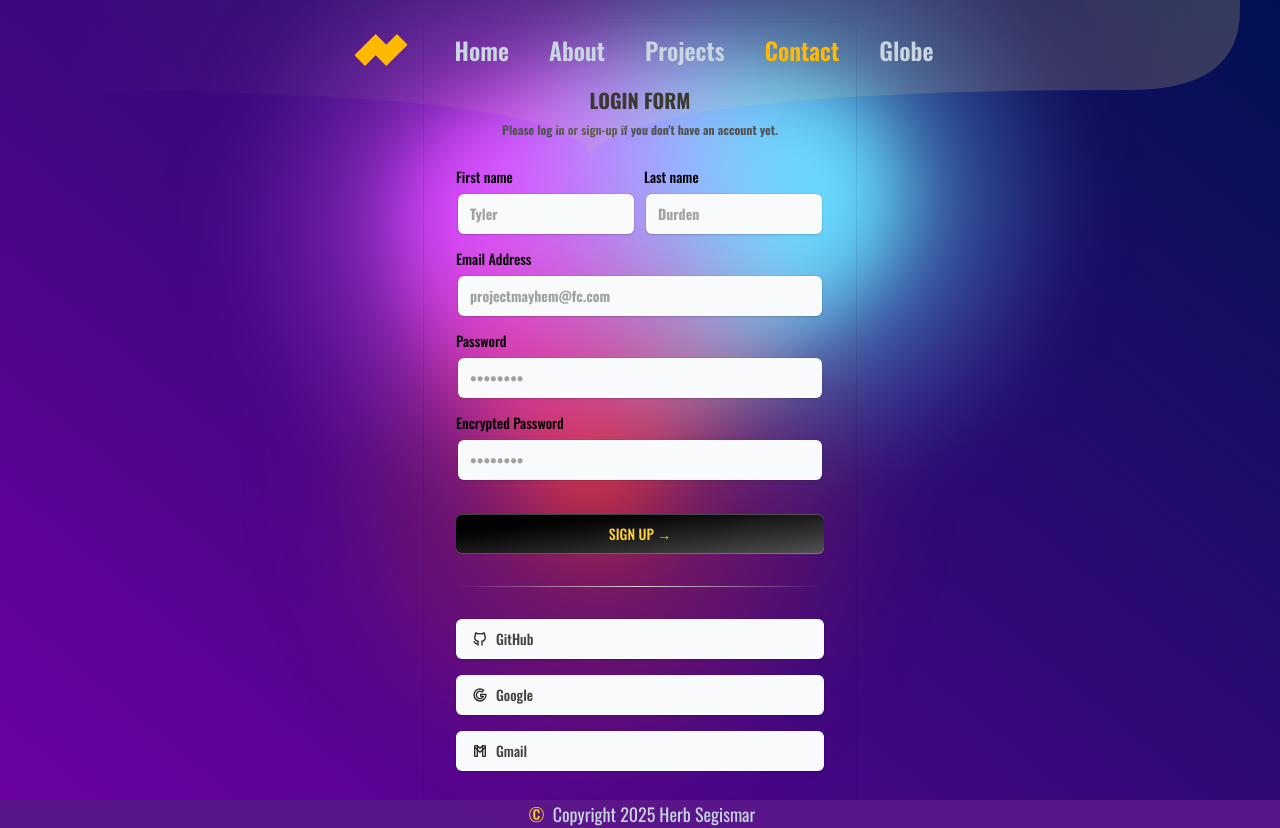
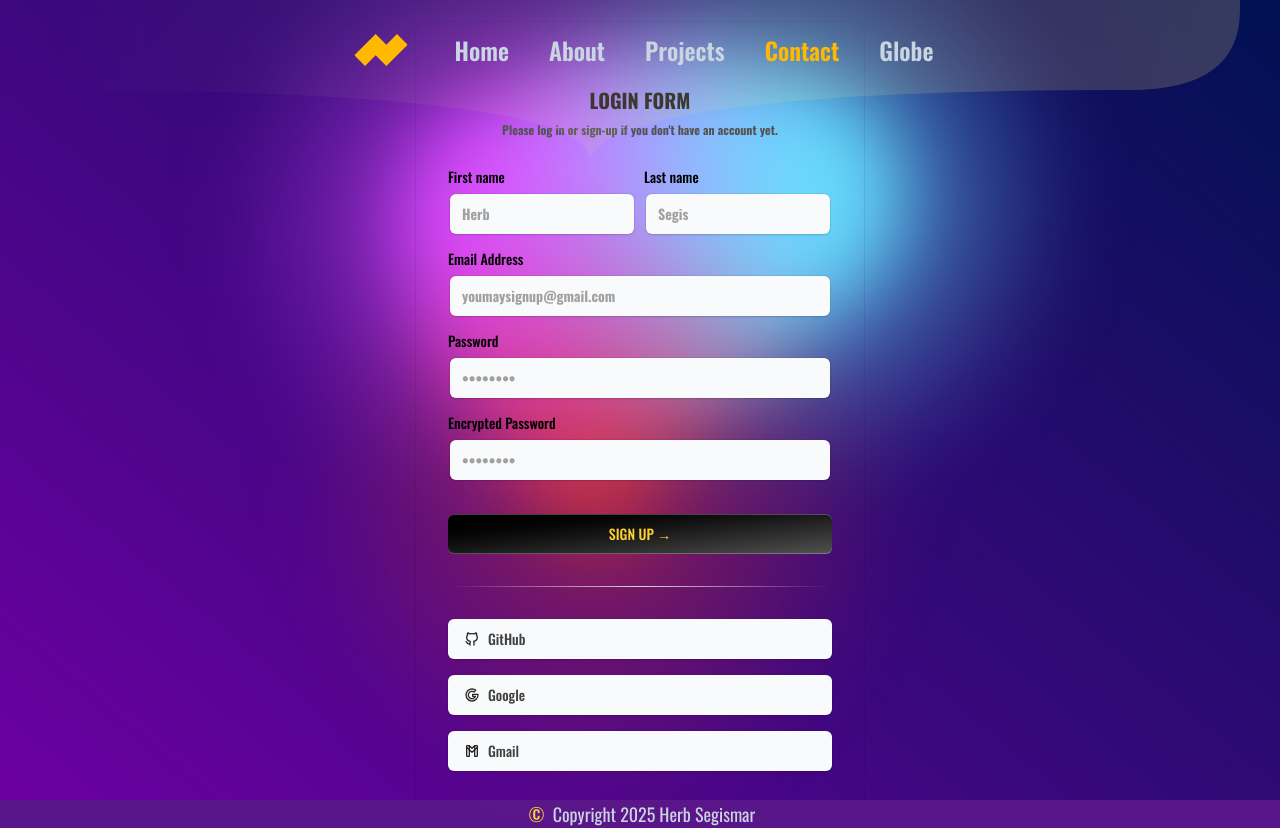
Before and after one commit to HerbertSegismar/greensock-anim, a React (Vite) app: page /contact in a window 1280 px wide. Built offline with nearby package versions, Linux system fonts and the light colour scheme; a web font is replaced by a local one.

Commit message:
form adjs

```diff
--- a/src/components/about.tsx
+++ b/src/components/about.tsx
@@ -1,7 +1,7 @@
 
 const about = () => {
   return (
-    <div className="flex flex-col items-center justify-center h-screen text-amber-300 text-5xl font-bold z-50">
+    <div className="flex flex-col z-100 items-center justify-center h-screen text-amber-300 text-5xl font-bold">
       About
     </div>
   );
--- a/src/components/contact.tsx
+++ b/src/components/contact.tsx
@@ -2,10 +2,8 @@ import { SignupForm } from "./ui/signupForm";
 
 const about = () => {
   return (
-    <div className="flex flex-col items-center justify-center h-screen text-amber-300 text-5xl font-bold z-50">
-      <div className="top-10">
-        <SignupForm />
-      </div>
+    <div className="flex flex-col items-center justify-center h-screen text-amber-300 text-5xl font-bold">
+      <SignupForm />
     </div>
   );
 };
--- a/src/components/ui/signupForm.tsx
+++ b/src/components/ui/signupForm.tsx
@@ -27,16 +27,16 @@ export function SignupForm() {
         <div className="mb-4 flex flex-col space-y-2 md:flex-row md:space-y-0 md:space-x-2">
           <LabelInputContainer>
             <Label htmlFor="firstname">First name</Label>
-            <Input id="firstname" placeholder="Tyler" type="text" />
+            <Input id="firstname" placeholder="Herb" type="text" />
           </LabelInputContainer>
           <LabelInputContainer>
             <Label htmlFor="lastname">Last name</Label>
-            <Input id="lastname" placeholder="Durden" type="text" />
+            <Input id="lastname" placeholder="Segis" type="text" />
           </LabelInputContainer>
         </div>
         <LabelInputContainer className="mb-4">
           <Label htmlFor="email">Email Address</Label>
-          <Input id="email" placeholder="projectmayhem@fc.com" type="email" />
+          <Input id="email" placeholder="youmaysignup@gmail.com" type="email" />
         </LabelInputContainer>
         <LabelInputContainer className="mb-4">
           <Label htmlFor="password">Password</Label>
```
